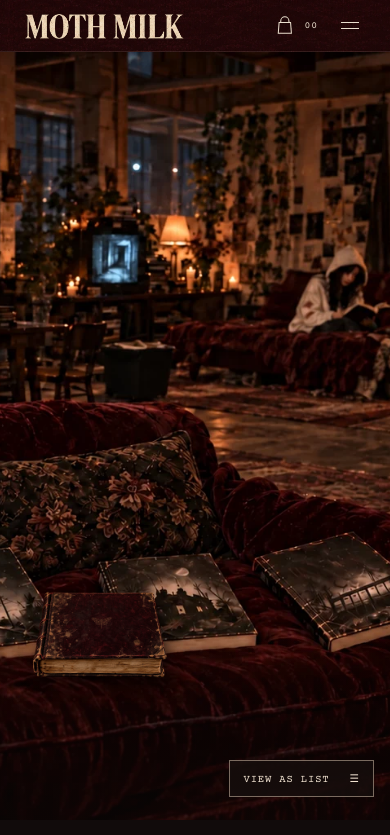
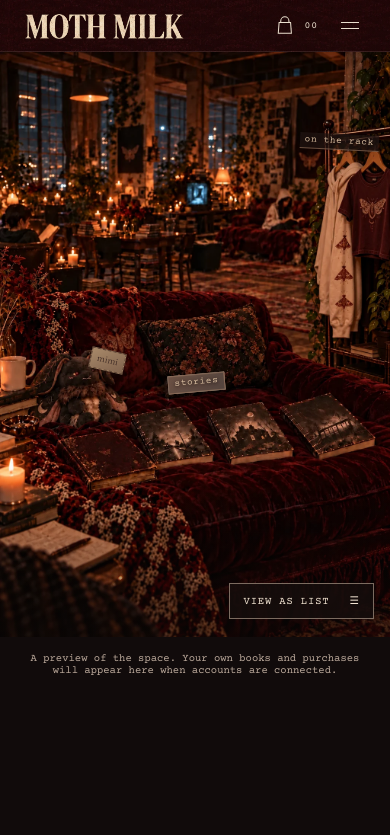
Before and after one commit to TylerPetri/moth-milk, a SvelteKit app: page /your-corner in a window 390 px wide. Shown: the top 835 px of the page. Built offline with nearby package versions, Linux system fonts and the light colour scheme.

Commit message:
mobile hotspots back up, labels

```diff
--- a/src/routes/your-corner/+page.svelte
+++ b/src/routes/your-corner/+page.svelte
@@ -36,9 +36,15 @@
 
 <main class="corner-page">
   <section class="corner-scene" aria-labelledby="corner-title">
-    <img class="corner-scene__image" src="/images/your-corner-room.webp" alt="A shared candlelit loft with readers in the distance, books on a burgundy sofa, a moth plush and a clothing rack" />
+    <picture class="corner-scene__picture">
+      <source media="(max-width: 900px)" srcset="/images/your-corner-mobile.webp" />
+      <img class="corner-scene__image" src="/images/your-corner-room.webp" alt="A shared candlelit loft with readers in the distance, books on a burgundy sofa, a moth plush and a clothing rack" />
+    </picture>
     <div class="corner-scene__shade" aria-hidden="true"></div>
     <h1 class="sr-only" id="corner-title">Your corner</h1>
+    <span class="corner-group-label corner-group-label--stories" aria-hidden="true">stories</span>
+    <span class="corner-group-label corner-group-label--rack" aria-hidden="true">on the rack</span>
+    <span class="corner-group-label corner-group-label--mimi" aria-hidden="true">Mimi</span>
 
     <button class="registry-prop" type="button" aria-label="Open the dark Moth Milk book" onclick={openRegistry}><img src="/images/registry-closed.webp" alt="" aria-hidden="true" /></button>
 
--- a/src/styles/pages/_corner.scss
+++ b/src/styles/pages/_corner.scss
@@ -3,8 +3,10 @@
 .sr-only { position: absolute; width: 1px; height: 1px; padding: 0; margin: -1px; overflow: hidden; clip: rect(0, 0, 0, 0); white-space: nowrap; border: 0; }
 .corner-page { padding-top: $header-height; min-height: 100vh; background: #110b0b; color: #eadccd; }
 .corner-scene { position: relative; isolation: isolate; width: 100%; aspect-ratio: 1669 / 942; min-height: 42rem; overflow: hidden; background: #160d0c; }
+.corner-scene__picture { position: absolute; inset: 0; display: block; }
 .corner-scene__image { position: absolute; inset: 0; width: 100%; height: 100%; object-fit: cover; }
 .corner-scene__shade { position: absolute; inset: 0; pointer-events: none; background: linear-gradient(0deg, rgba(#100908,.48), transparent 27%); }
+.corner-group-label { display: none; }
 
 /* The book is already in the photograph; this is its invisible, keyboard-accessible hit area. */
 .registry-prop { position: absolute; z-index: 3; left: 0; top: 75%; width: 13%; height: 13%; padding: 0; border: 0; background: transparent; cursor: pointer; transition: box-shadow .35s ease; }
@@ -58,11 +60,21 @@
 .registry-notice { margin: .25rem 0 0; color: #693037; font: 700 clamp(.53rem, .7vw, .66rem)/1.3 $font-mono; }
 body:has(.registry-dialog[open]) { overflow: hidden; }
 @media (max-width: 900px) {
-  .corner-scene { min-height: 48rem; aspect-ratio: 4 / 5; }
-  .corner-scene__image { object-position: 53% center; }
-  .corner-books, .corner-rack, .corner-plush { display: none; }
-  .registry-prop { left: 5%; top: 69%; width: min(40vw, 16rem); height: auto; }
-  .registry-prop img { display: block; width: 100%; height: auto; filter: drop-shadow(.25rem .45rem .45rem rgba(#000,.7)); }
+  .corner-scene { min-height: 0; aspect-ratio: 2 / 3; }
+  .corner-scene__image { object-position: center; }
+  .corner-group-label { position: absolute; z-index: 2; display: block; pointer-events: none; white-space: nowrap; color: #d9bea0; font: 700 clamp(.58rem, 2.2vw, .78rem)/1 $font-mono; letter-spacing: .08em; text-transform: lowercase; text-shadow: 0 1px 4px #170b09; }
+  .corner-group-label--stories { left: 43%; top: 55%; transform: rotate(-5deg); padding: .35em .6em; background: linear-gradient(135deg, rgba(#593c30,.86), rgba(#30201d,.79)), url('/textures/paper-fiber.svg'); border: 1px solid rgba(#b58b70,.38); box-shadow: 1px 3px 8px rgba(#090505,.35); }
+  .corner-group-label--rack { right: 3%; top: 14%; transform: rotate(3deg); padding: .3em .5em; background: rgba(#211613,.72); border-bottom: 1px solid rgba(#b58b70,.5); }
+  .corner-group-label--mimi { left: 23%; top: 51%; transform: rotate(13deg); padding: .4em .55em; background: linear-gradient(145deg, #a88969, #80634e); border: 1px dashed rgba(#493327,.78); box-shadow: 1px 2px 5px rgba(#100807,.5); color: #35221e; font: italic 600 clamp(.65rem, 2.5vw, .88rem)/1 $font-display; letter-spacing: 0; text-shadow: none; }
+  .registry-prop { left: 14%; top: 64%; width: 27%; height: 12%; }
+  .corner-hotspot__label { display: none; }
+  .corner-hotspot--book { height: 11%; }
+  .corner-hotspot--1 { left: 34%; top: 60%; width: 21%; transform: none; }
+  .corner-hotspot--2 { left: 53%; top: 59%; width: 22%; transform: none; }
+  .corner-hotspot--3 { left: 73%; top: 57%; width: 25%; height: 12%; transform: none; }
+  .corner-hotspot--hoodie { left: 79%; top: 35%; width: 16%; height: 15%; }
+  .corner-hotspot--tee { left: 86%; top: 20%; width: 14%; height: 15%; }
+  .corner-plush { left: 8%; top: 51%; width: 25%; height: 14%; padding: 0; border: 0; background: transparent; font-size: 0; }
   .corner-list-toggle { right: 4%; bottom: 3%; }
   .corner-list { display: block; }
   .corner-list > div + div { margin-top: 2.5rem; }
```
Also changed, not shown: static/images/your-corner-mobile.webp (added), 1 other file (tests, documents, lock files or other folders).
